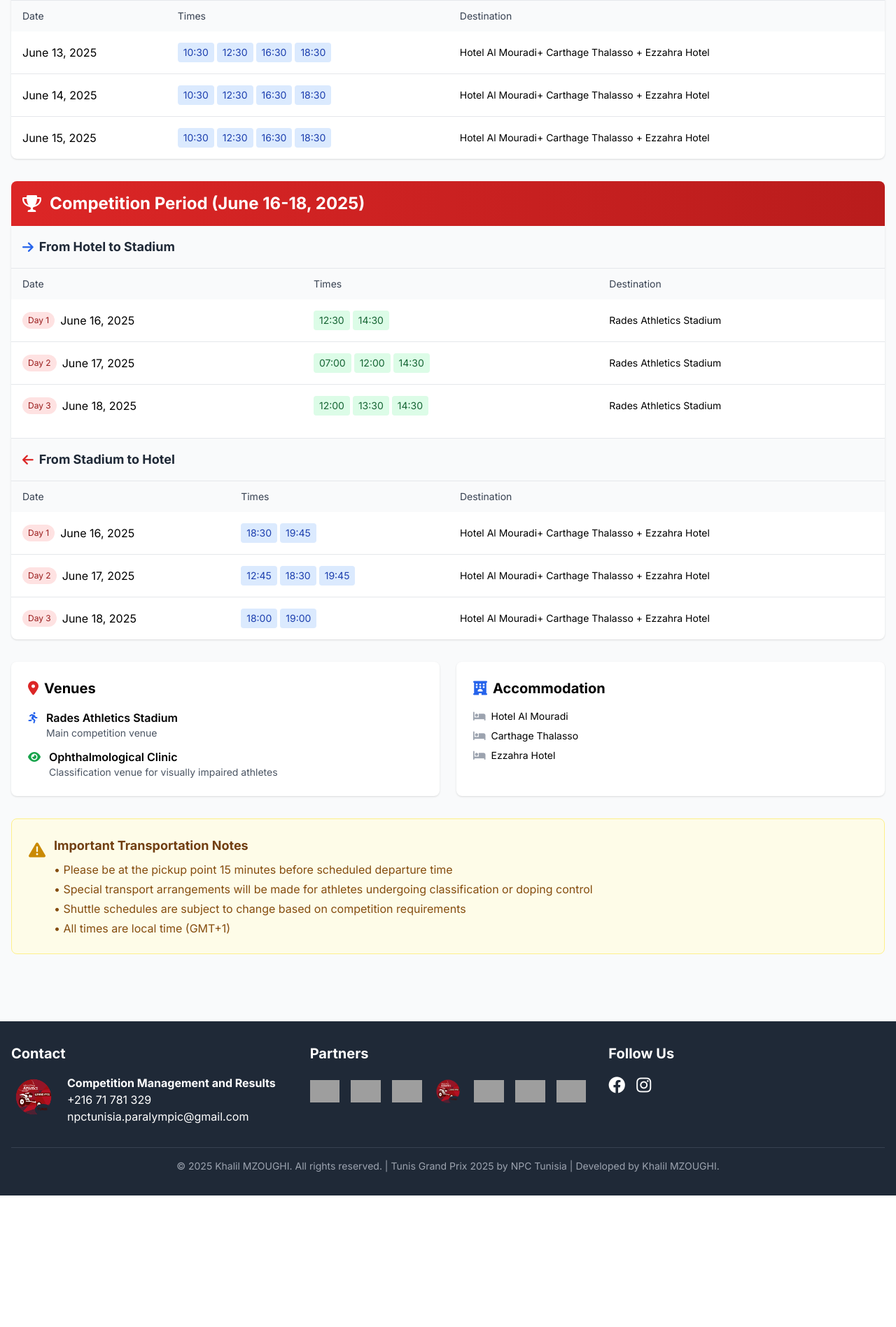
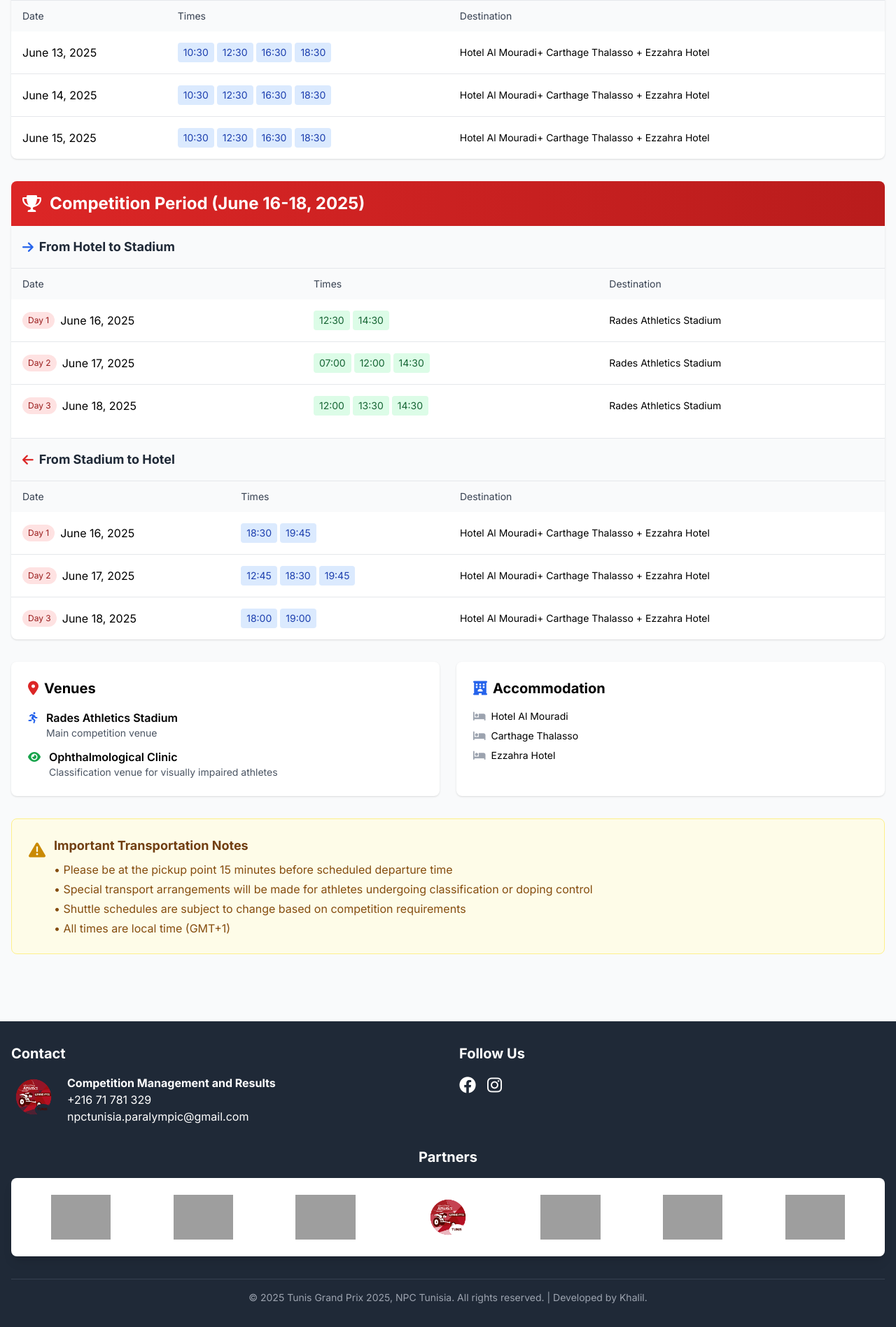
Before and after one commit to LOSS98/Tunis-Athletics-GP, a Flask app: page /bus in a window 1280 px wide. Shown: the part 1031-2928 px from the top of the page at 70% size. Before the commit the page ends 2740 px from the top, so only its background shows below. Run offline with Flask 3, Linux system fonts and the light colour scheme; parts of the project's set-up code (start-up, migrations or seed data) failed here and were passed over; some libraries are stand-ins or nearby versions; grey boxes are pictures that could not be loaded.

Commit message:
:sparkles: update footer layout to enhance visibility of contact information and partners

```diff
--- a/templates/base.html
+++ b/templates/base.html
@@ -95,7 +95,8 @@
 
     <footer class="bg-gray-800 text-white mt-16">
         <div class="container mx-auto px-4 py-8">
-            <div class="grid grid-cols-1 md:grid-cols-3 gap-8">
+            <!-- Première ligne : Contact et Follow Us -->
+            <div class="grid grid-cols-1 md:grid-cols-2 gap-8 mb-8">
                 <div>
                     <h3 class="text-xl font-bold mb-4">Contact</h3>
                     <div class="flex items-start space-x-4">
@@ -110,18 +111,6 @@
                     </div>
                 </div>
                 <div>
-                    <h3 class="text-xl font-bold mb-4">Partners</h3>
-                    <div class="grid grid-cols-7 gap-4">
-                        <a href="https://www.nextstep-it.com" target="_blank"><img src="/static/images/logos/nextstep.png" alt="Next Step" class="h-12 object-contain"></a>
-                        <a href="https://www.monoprix.tn/" target="_blank"><img src="/static/images/logos/monoprix.png" alt="MONOPRIX" class="h-12 object-contain"></a>
-                        <a href="https://www.facebook.com/TUNISIANNPC" target="_blank"><img src="/static/images/logos/npc.png" alt="NPC" class="h-12 object-contain"></a>
-                        <a href="https://www.facebook.com/TUNISIANNPC" target="_blank"><img src="/static/images/logo.png" alt="Tunis GP25" class="h-12 object-contain"></a>
-                        <a href="https://www.facebook.com/ophtalmo.clinique.tn" target="_blank"><img src="/static/images/logos/basar.png" alt="NEDI EL BASAR" class="h-12 object-contain"></a>
-                        <a href="https://www.paralympic.org/athletics" target="_blank"><img src="/static/images/logos/wpa.png" alt="WPA" class="h-12 object-contain"></a>
-                        <a href="https://www.mjs.tn/index.php/ar/" target="_blank"><img src="/static/images/logos/ministere.png" alt="Ministère de la Jeunesse et des Sports" class="h-12 object-contain"></a>
-                    </div>
-                </div>
-                <div>
                     <h3 class="text-xl font-bold mb-4">Follow Us</h3>
                     <div class="flex space-x-4">
                         <a href="https://www.facebook.com/TUNISIANNPC" target="_blank" class="text-2xl hover:text-blue-400">
@@ -133,8 +122,39 @@
                     </div>
                 </div>
             </div>
-            <div class="border-t border-gray-700 mt-8 pt-4 text-center text-sm text-gray-400">
-                <p>&copy; 2025 <a href="https://www.linkedin.com/in/khalil-mzoughi/">Khalil MZOUGHI</a>. All rights reserved. | Tunis Grand Prix 2025 by NPC Tunisia | Developed by <a href="https://www.linkedin.com/in/khalil-mzoughi/">Khalil MZOUGHI</a>.</p>
+
+            <!-- Deuxième ligne : Partners -->
+            <div class="mb-8">
+                <h3 class="text-xl font-bold mb-4 text-center">Partners</h3>
+                <div class="bg-white rounded-lg p-6 shadow-lg">
+                    <div class="grid grid-cols-2 sm:grid-cols-3 lg:grid-cols-7 gap-6">
+                        <a href="https://www.nextstep-it.com" target="_blank" class="flex justify-center">
+                            <img src="/static/images/logos/nextstep.png" alt="Next Step" class="h-16 object-contain hover:scale-105 transition-transform duration-200">
+                        </a>
+                        <a href="https://www.monoprix.tn/" target="_blank" class="flex justify-center">
+                            <img src="/static/images/logos/monoprix.png" alt="MONOPRIX" class="h-16 object-contain hover:scale-105 transition-transform duration-200">
+                        </a>
+                        <a href="https://www.facebook.com/TUNISIANNPC" target="_blank" class="flex justify-center">
+                            <img src="/static/images/logos/npc.png" alt="NPC" class="h-16 object-contain hover:scale-105 transition-transform duration-200">
+                        </a>
+                        <a href="https://www.facebook.com/TUNISIANNPC" target="_blank" class="flex justify-center">
+                            <img src="/static/images/logo.png" alt="Tunis GP25" class="h-16 object-contain hover:scale-105 transition-transform duration-200">
+                        </a>
+                        <a href="https://www.facebook.com/ophtalmo.clinique.tn" target="_blank" class="flex justify-center">
+                            <img src="/static/images/logos/basar.png" alt="NEDI EL BASAR" class="h-16 object-contain hover:scale-105 transition-transform duration-200">
+                        </a>
+                        <a href="https://www.paralympic.org/athletics" target="_blank" class="flex justify-center">
+                            <img src="/static/images/logos/wpa.png" alt="WPA" class="h-16 object-contain hover:scale-105 transition-transform duration-200">
+                        </a>
+                        <a href="https://www.mjs.tn/index.php/ar/" target="_blank" class="flex justify-center">
+                            <img src="/static/images/logos/ministere.png" alt="Ministère de la Jeunesse et des Sports" class="h-16 object-contain hover:scale-105 transition-transform duration-200">
+                        </a>
+                    </div>
+                </div>
+            </div>
+
+            <div class="border-t border-gray-700 pt-4 text-center text-sm text-gray-400">
+                <p>&copy; 2025 Tunis Grand Prix 2025, NPC Tunisia. All rights reserved. | Developed by <a href="https://www.linkedin.com/in/khalil-mzoughi/">Khalil</a>.</p>
             </div>
         </div>
     </footer>
```
